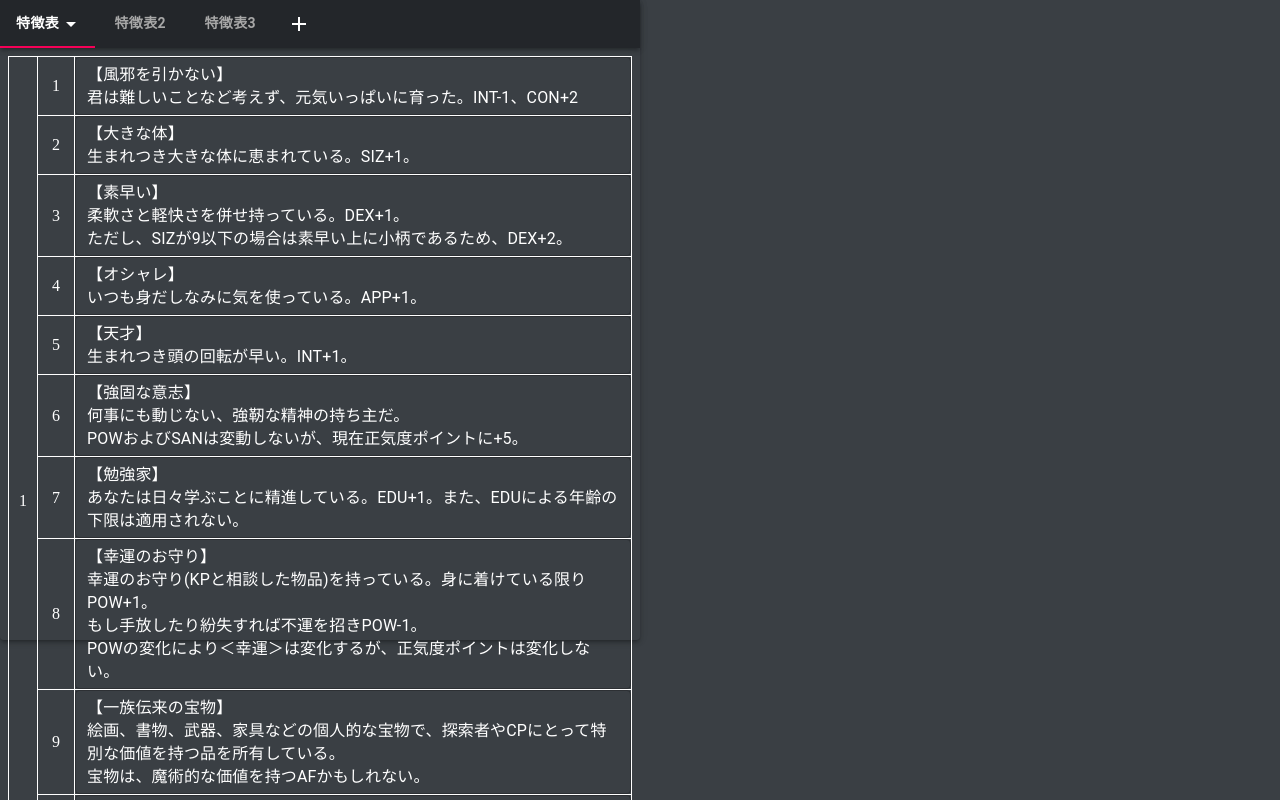
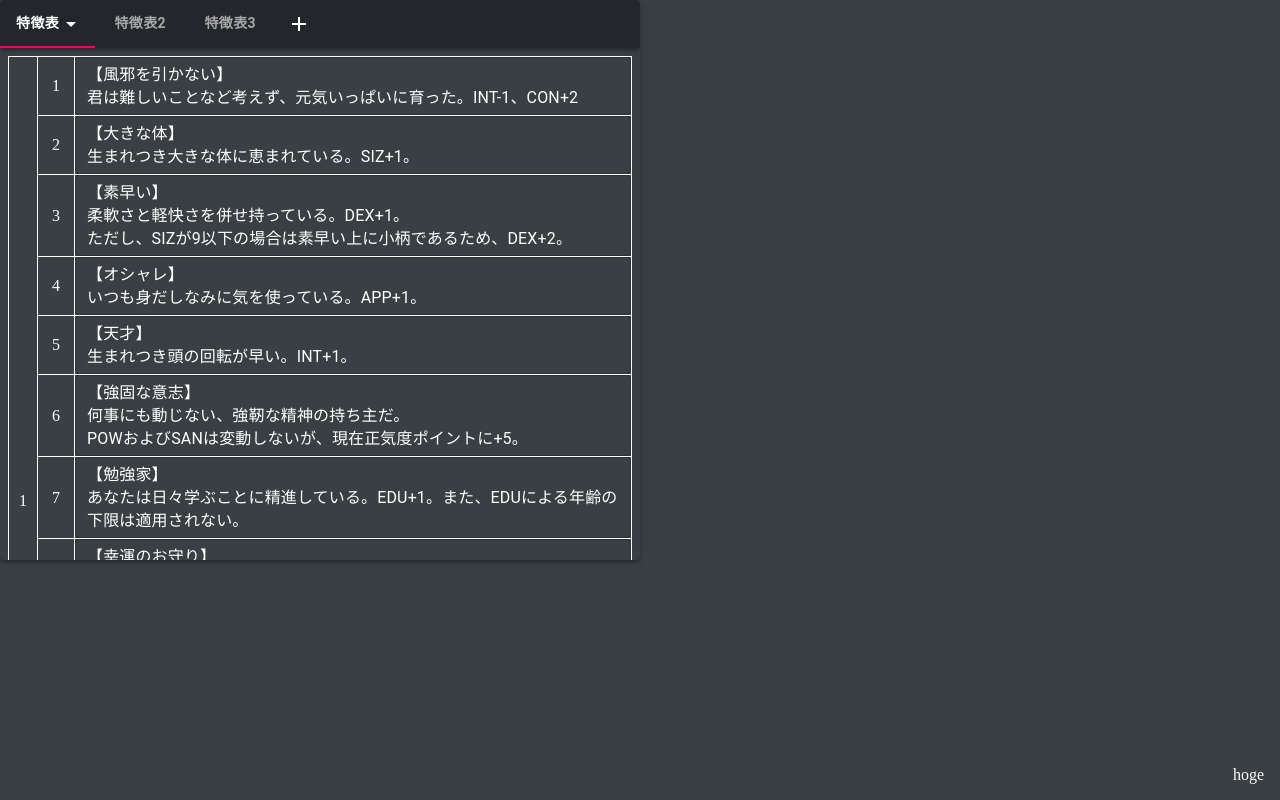
Before and after one commit to LyriDev/Iachara-CharacteristicTable, a React (Vite) app: page / in a window 1280 px wide. Shown: the top 800 px of the page. Built offline with nearby package versions, Linux system fonts and the light colour scheme.

Commit message:
deal with overflow

```diff
--- a/src/popup/App.tsx
+++ b/src/popup/App.tsx
@@ -9,10 +9,13 @@ function App() {
     return (
         <Paper
             style={{
+                display: "flex",
+                flexDirection: "column",
                 color: "white",
                 backgroundColor: "#3a3f44",
                 width: "40rem",
-                height: "40rem"
+                height: "35rem",
+                overflowY: "hidden"
             }}
             sx={{ boxShadow: 3 }}
         >
--- a/src/popup/components/Footer.tsx
+++ b/src/popup/components/Footer.tsx
@@ -9,7 +9,7 @@ export default function Footer(){
     return (
         <div
             style={{
-                position: "absolute",
+                position: "fixed",
                 bottom: "1rem",
                 right: "1rem"
             }}
--- a/src/popup/components/TabContent.tsx
+++ b/src/popup/components/TabContent.tsx
@@ -25,8 +25,7 @@ export default function TabContent({
             style={{
                 padding: "0.5rem",
                 paddingBottom: "3rem",
-                overflowY: "hidden",
-                position: "relative"
+                overflowY: "auto",
             }}
         >
             <table
```
Also changed, not shown: src/popup/components/SaveButton.tsx (+21 -0 lines).
